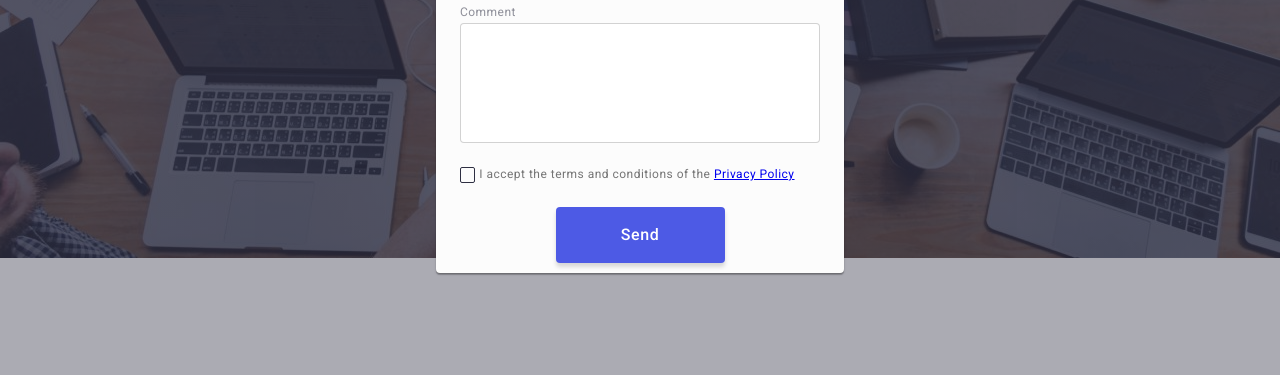
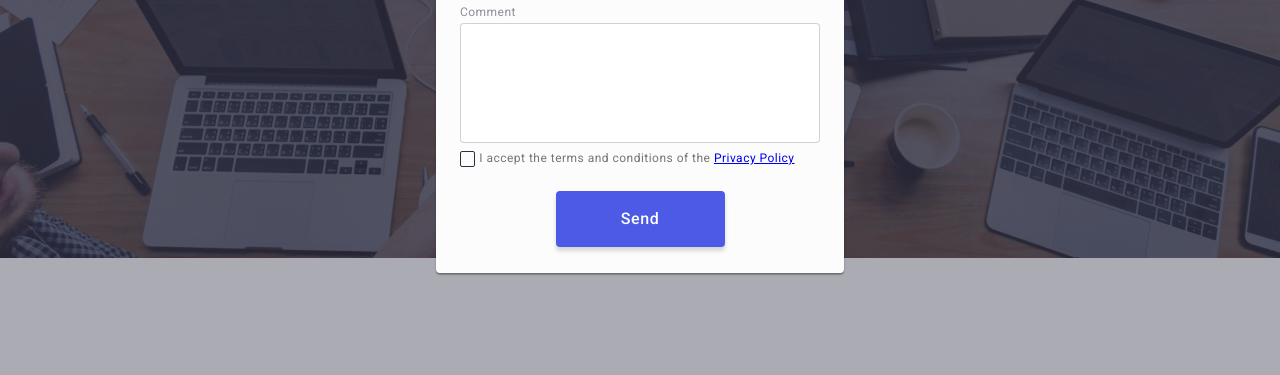
Before and after one commit to tetiana-ukr/goit-markup-hw-06, a plain HTML site: page index.html in a window 1280 px wide. Both pictures are taken after a click on the button "Order Service". Shown: the part 415-790 px from the top of the page. Drawn offline with nearby package versions, Linux system fonts and the light colour scheme.

Commit message:
Home work 6 work on indents

```diff
--- a/css/styles.css
+++ b/css/styles.css
@@ -901,8 +901,11 @@ ul {
 
   display: flex;
   flex-direction: column;
+  margin-bottom: 16px;
+
+ }
+ .form-element:not(:last-child) {
   margin-bottom: 8px;
-
  }
  .form-element label {
   margin-bottom: 4px; /* відстань від name до input */
@@ -929,11 +932,11 @@ ul {
     resize: none;
     width: 360px;
     height: 120px;
-    margin-bottom: 16px;
     border: 1px solid rgba(33, 33, 33, 0.2);
     transition: border 250ms cubic-bezier(0.4, 0, 0.2, 1);
     border-radius: 4px;
 }
+
 .btn-form-send {
     display: flex;
     align-items: center;
```
